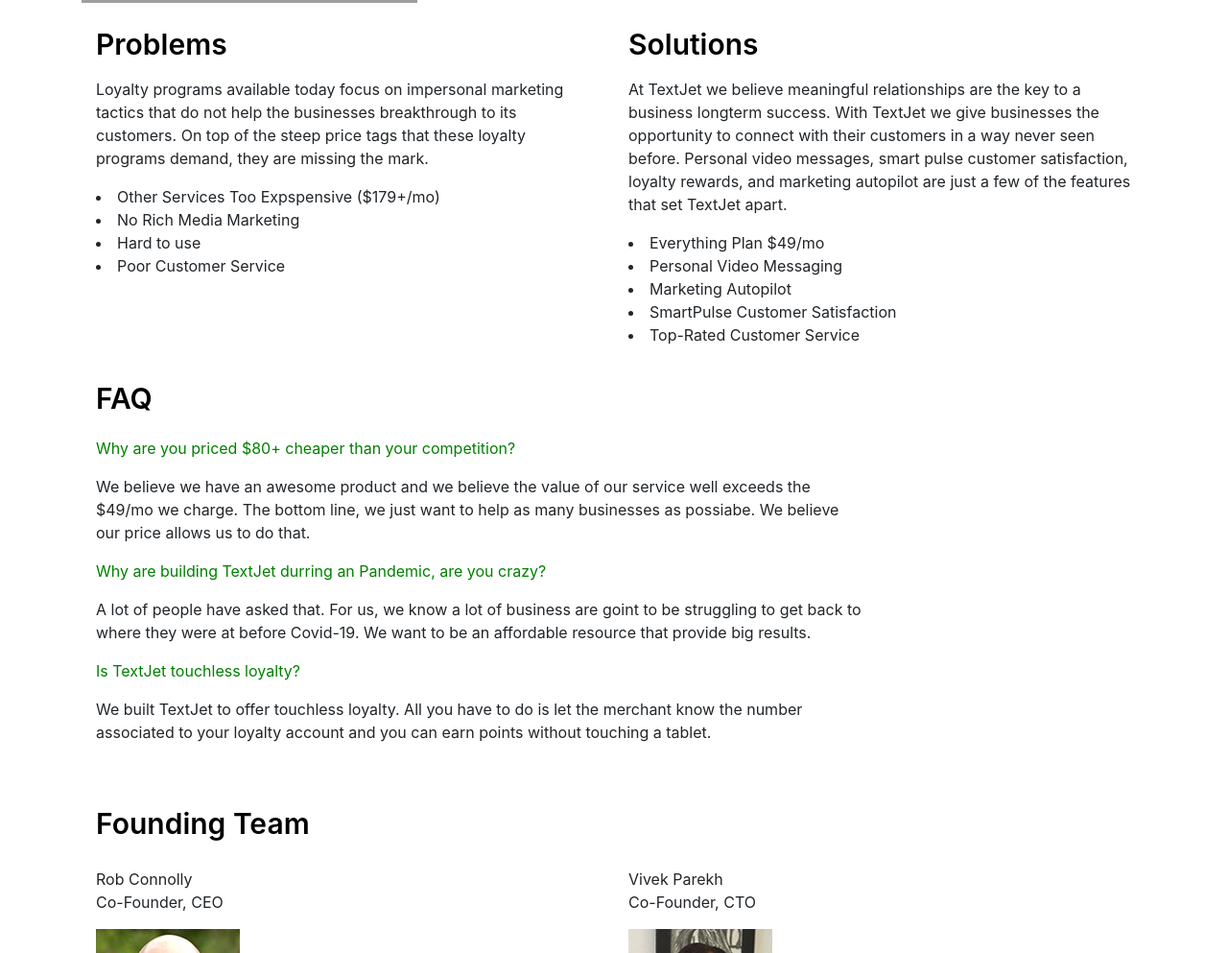
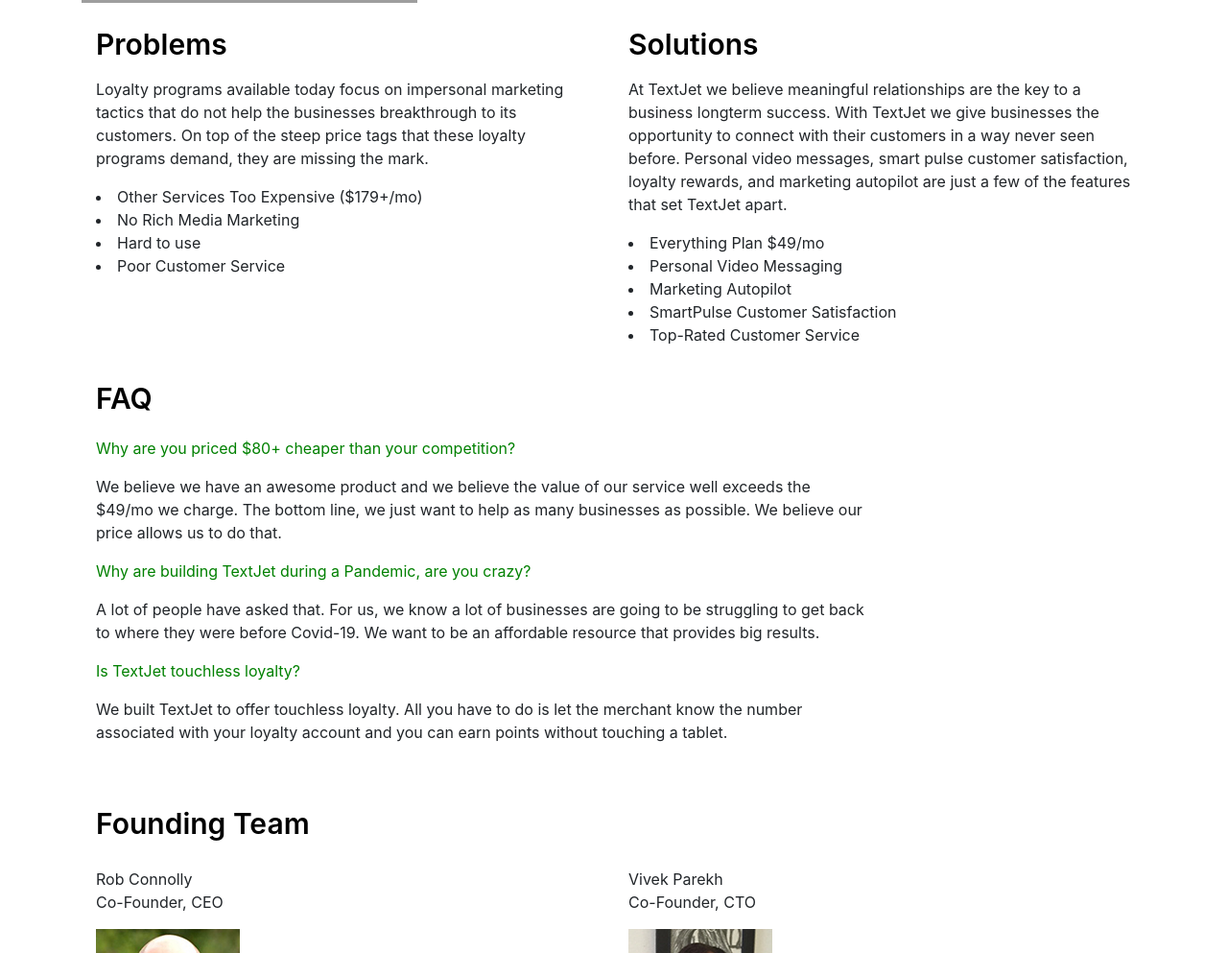
Before and after one commit to grobconnolly/onepager, a plain HTML site: page index.html in a window 1280 px wide. Shown: the part 1129-2122 px from the top of the page at 96% size. Drawn offline with nearby package versions, Linux system fonts and the light colour scheme; grey boxes are pictures that could not be loaded.

Commit message:
typo fixes

```diff
--- a/index.html
+++ b/index.html
@@ -58,12 +58,7 @@
         <div class="row">
             <div class="col-xl-12 col-lg-12 col-md-12">
                 <p class='subjectTitle2'>Product/Service Summary</p>
-                <p class="subContent">TextJet fuses the power of loyalty marketing and video marketing all in one suite.
-                    By giving business owners the ability to send their customers personalized videos right to their
-                    cell phones is a huge opportunity that we believe is being missed. With TextJet we can let a
-                    merchant know that one of their customers had a poor experience. With TextJet, the merchant can send
-                    a personalized video apologizing for the experience and offering remedies to fix the issue. This is
-                    just one of the features that separates TextJet.</p>
+                <p class="subContent">TextJet fuses the power of loyalty marketing and video marketing all in one suite. By giving business owners the ability to send their customers personalized videos right to their cell phones is a huge opportunity that we believe is being missed. With TextJet we can let a merchant know that one of their customers had a poor experience. With TextJet, the merchant can send a personalized video apologizing for the experience and offering remedies to fix the issue. This is just one of the features that separate TextJet.</p>
             </div>
 
 
@@ -94,7 +89,7 @@
                                 that do not help the businesses breakthrough to its customers. On top of the steep price
                                 tags that these loyalty programs demand, they are missing the mark.</p>
                             <li>
-                                Other Services Too Expspensive ($179+/mo)
+                                Other Services Too Expensive ($179+/mo)
                             </li>
                             <li>
                                 No Rich Media Marketing
@@ -143,27 +138,19 @@
                 <div class="col-9">
                     <p class="subjectTitle2">FAQ</p>
                     <p class="faqTitle">Why are you priced $80+ cheaper than your competition?</p>
-                    <p class='faqQuestion'>We believe we have an awesome product and we believe the value of
-                        our service well exceeds the $49/mo we charge. The bottom line, we just want to help as many
-                        businesses as possiabe. We believe our price allows us to do that.</p>
+                    <p class='faqQuestion'>We believe we have an awesome product and we believe the value of our service well exceeds the $49/mo we charge. The bottom line, we just want to help as many businesses as possible. We believe our price allows us to do that.</p>
                 </div>
             </div>
             <div class="row">
                 <div class="col-9">
-                    <p class="faqTitle">Why are building TextJet durring an Pandemic, are you crazy?</p>
-                    <p class='subContent'>A lot of people have asked that. For us, we know a lot of business are goint
-                        to be
-                        struggling to get back to where they were at before Covid-19. We want to be an affordable
-                        resource
-                        that provide big results.</p>
+                    <p class="faqTitle">Why are building TextJet during a Pandemic, are you crazy?  </p>
+                    <p class='subContent'>A lot of people have asked that. For us, we know a lot of businesses are going to be struggling to get back to where they were before Covid-19. We want to be an affordable resource that provides big results.</p>
                 </div>
             </div>
             <div class="row">
                 <div class="col-9">
                     <p class="faqTitle">Is TextJet touchless loyalty?</p>
-                    <p class='subContent'>We built TextJet to offer touchless loyalty. All you have to do is let the
-                        merchant know the number associated to your loyalty account and you can earn points without
-                        touching a tablet.</p>
+                    <p class='subContent'>We built TextJet to offer touchless loyalty. All you have to do is let the merchant know the number associated with your loyalty account and you can earn points without touching a tablet.</p>
                 </div>
             </div>
 
```
